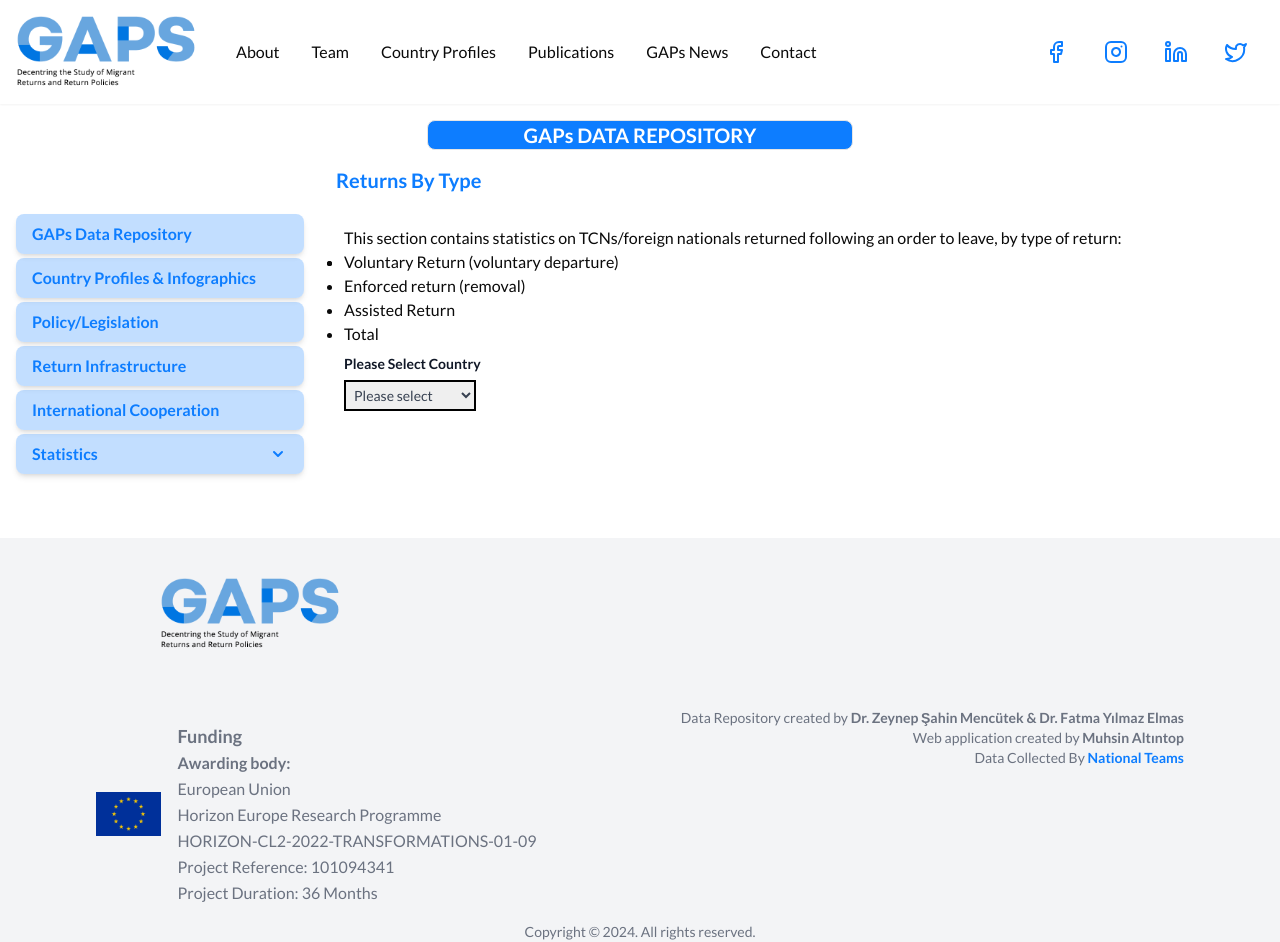
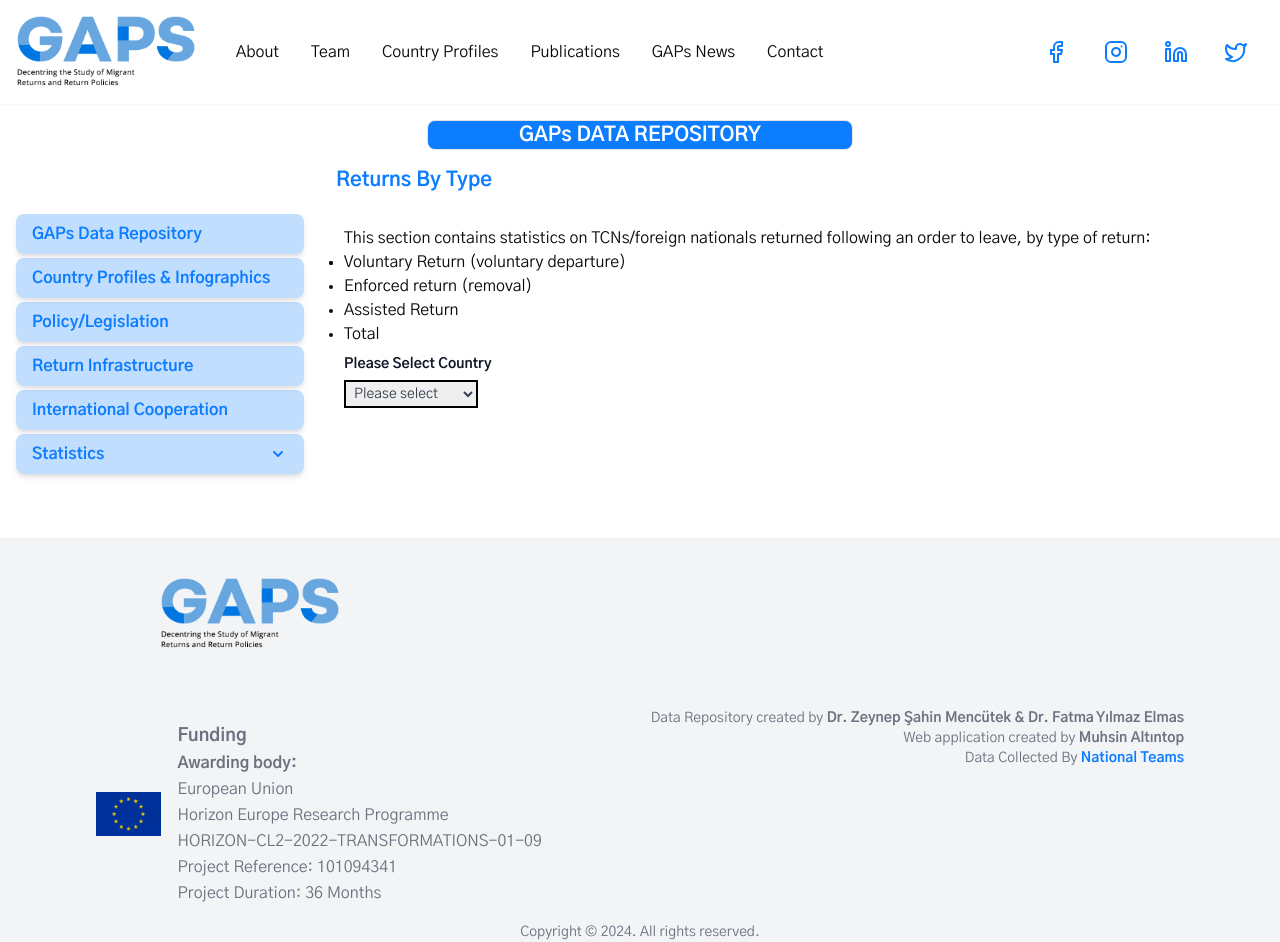
Before and after one commit to muhsinaltintop/gap-project, a Next.js app: page /statistics/returns-by-type in a window 1280 px wide. Built offline with nearby package versions, Linux system fonts and the light colour scheme.

Commit message:
font changed and some germany data fixed

```diff
--- a/app/layout.jsx
+++ b/app/layout.jsx
@@ -1,13 +1,13 @@
-import { Lato } from "next/font/google";
+import { Gothic_A1 } from "next/font/google";
 import "./globals.css";
 import Header from "./_components/Header";
 import SideMenu from "./_components/SideMenu";
 import { SpeedInsights } from "@vercel/speed-insights/next";
 import Footer from "./_components/Footer";
 
-const lato = Lato({
-  weight: ["100", "300", "400", "700", "900"],
-  subsets: ["latin"],
+const gothicA1 = Gothic_A1({
+  weight: ['100', '300', '400', '700', '900'],
+  subsets: ['latin'],
 });
 
 export const metadata = {
@@ -18,7 +18,7 @@ export const metadata = {
 export default function RootLayout({ children }) {
   return (
     <html lang="en">
-      <body className={lato.className}>
+      <body className={gothicA1.className}>
         <div className="w-12/12 flex flex-col">
           <Header />
         </div>
```
Also changed, not shown: public/_mocks_/policies.json.
